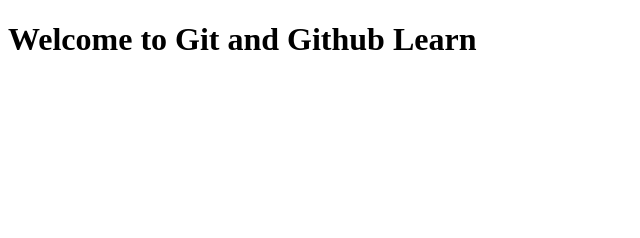
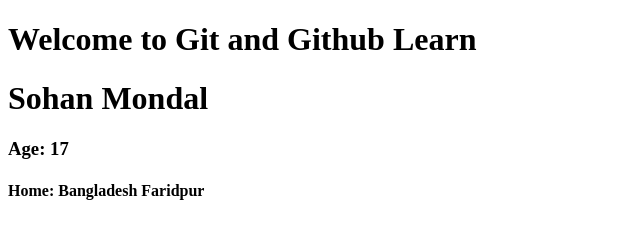
Before and after one commit to mdsohanmondal/my-first-git-repository, a plain HTML site: page index.html in a window 1280 px wide. Shown: the whole page, without its empty margins (0-640 px from the left). Drawn offline with Linux system fonts and the light colour scheme.

Commit message:
add details

```diff
--- a/index.html
+++ b/index.html
@@ -7,5 +7,8 @@
   </head>
   <body>
     <h1>Welcome to Git and Github Learn</h1>
+    <h1>Sohan Mondal</h1>
+    <h3>Age: 17</h3>
+    <h4>Home: Bangladesh Faridpur</h4>
   </body>
 </html>
```
